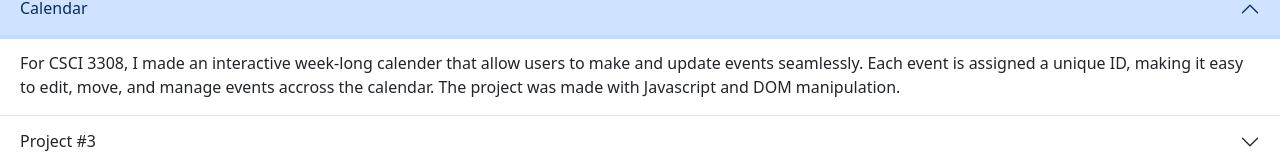
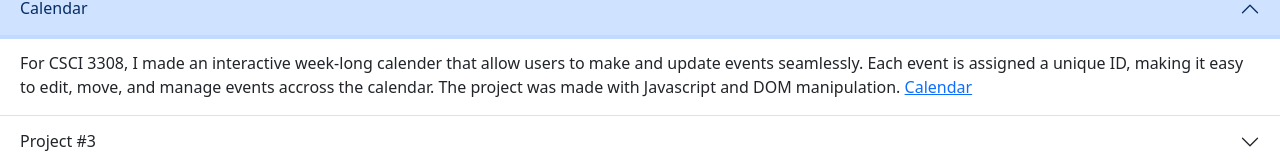
Before and after one commit to Gawlson/My_website, a plain HTML site: page projects.html in a window 1280 px wide. Both pictures are taken after a click on the button "Calendar". Shown: the part 126-292 px from the top of the page. Drawn offline with nearby package versions, Linux system fonts and the light colour scheme.

Commit message:
changed title | added calendar link

```diff
--- a/projects.html
+++ b/projects.html
@@ -55,6 +55,7 @@
     <div id="flush-collapseTwo" class="accordion-collapse collapse" aria-labelledby="flush-headingTwo" data-bs-parent="#accordionFlushExample">
       <div class="accordion-body">For CSCI 3308, I made an interactive week-long calender that allow users to make and update events seamlessly. Each event is assigned
         a unique ID, making it easy to edit, move, and manage events accross the calendar. The project was made with Javascript and DOM manipulation.
+       <a href = "https://gawlson.github.io/Calendar/">Calendar</a>
       </div>
     </div>
   </div>
```
